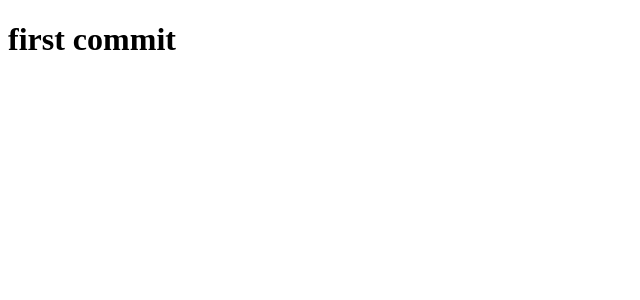
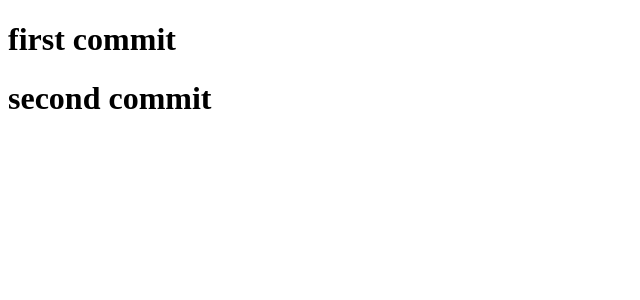
Before and after one commit to ramakotaiah12/general-understanding, a React (Create React App) app: page / in a window 1280 px wide. Shown: the top 300 px of the page, without its empty margins (0-640 px from the left). Built offline with nearby package versions, Linux system fonts and the light colour scheme.

Commit message:
second commit: branch created from main
>added second h1 element in app.js file
>h1 element is second commit

```diff
--- a/src/App.js
+++ b/src/App.js
@@ -3,6 +3,7 @@ function App() {
   return (
     <div className="App">
       <h1>first commit</h1>
+      <h1>second commit</h1>
     </div>
   );
 }
```
